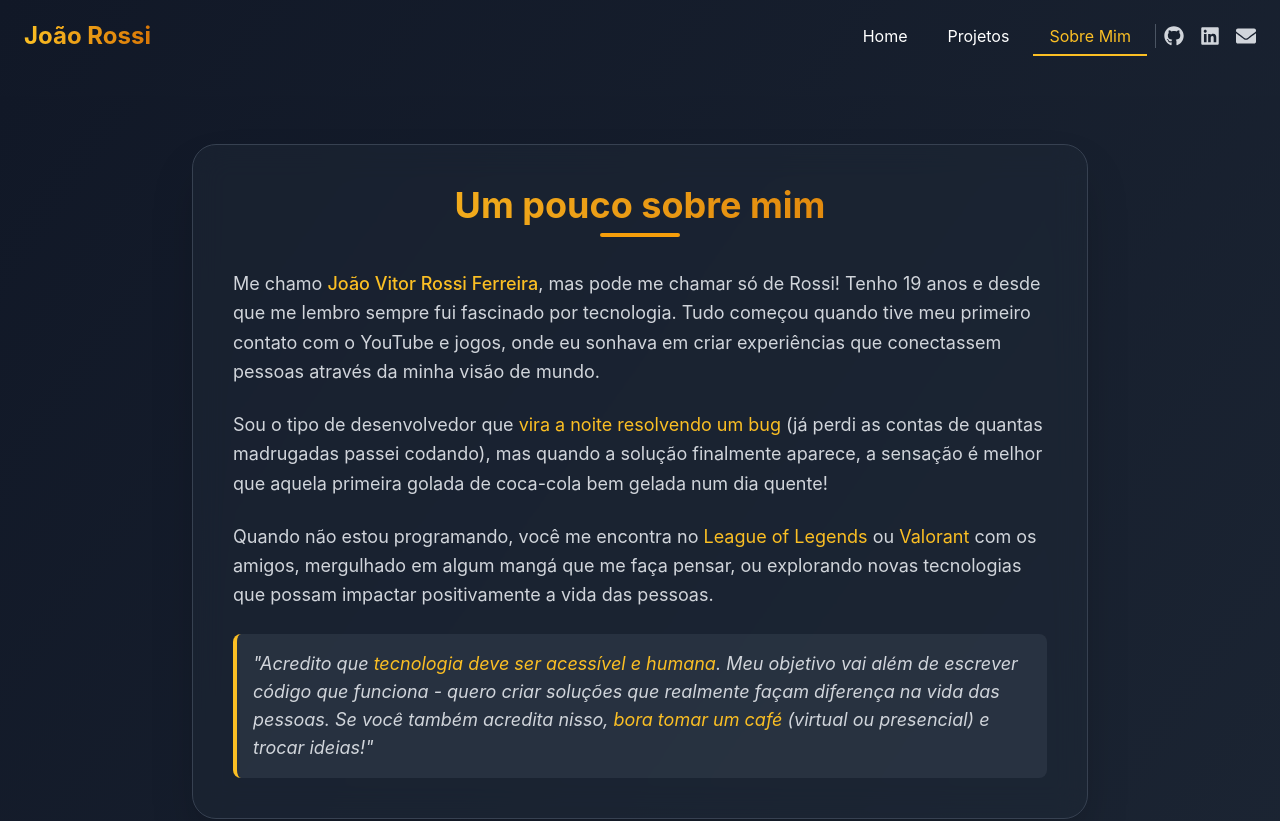
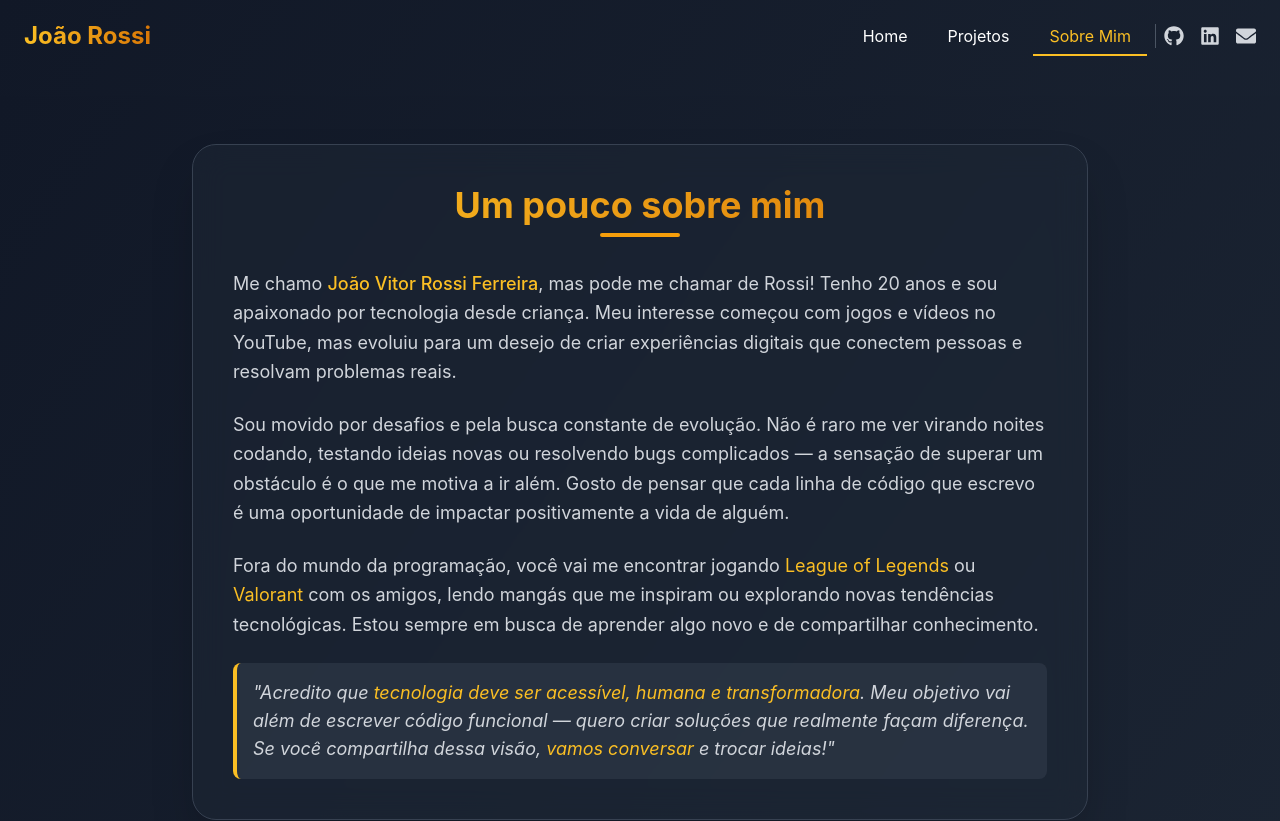
Before and after one commit to joaorossiferreira/Portfolio, a React (Create React App) app: page /sobre-mim in a window 1280 px wide. Shown: the top 821 px of the page. Built offline with nearby package versions, Linux system fonts and the light colour scheme.

Commit message:
Atualização portfolio 4 semestre

```diff
--- a/src/components/SobreMim.js
+++ b/src/components/SobreMim.js
@@ -14,20 +14,20 @@ const SobreMim = () => {
 
         <div className="space-y-6 text-gray-300">
           <p className="text-lg leading-relaxed">
-            Me chamo <span className="text-amber-400 font-medium">João Vitor Rossi Ferreira</span>, mas pode me chamar só de Rossi! Tenho 19 anos e desde que me lembro sempre fui fascinado por tecnologia. Tudo começou quando tive meu primeiro contato com o YouTube e jogos, onde eu sonhava em criar experiências que conectassem pessoas através da minha visão de mundo.
+            Me chamo <span className="text-amber-400 font-medium">João Vitor Rossi Ferreira</span>, mas pode me chamar de Rossi! Tenho 20 anos e sou apaixonado por tecnologia desde criança. Meu interesse começou com jogos e vídeos no YouTube, mas evoluiu para um desejo de criar experiências digitais que conectem pessoas e resolvam problemas reais.
           </p>
 
           <p className="text-lg leading-relaxed">
-            Sou o tipo de desenvolvedor que <span className="text-amber-400">vira a noite resolvendo um bug</span> (já perdi as contas de quantas madrugadas passei codando), mas quando a solução finalmente aparece, a sensação é melhor que aquela primeira golada de coca-cola bem gelada num dia quente!
+            Sou movido por desafios e pela busca constante de evolução. Não é raro me ver virando noites codando, testando ideias novas ou resolvendo bugs complicados — a sensação de superar um obstáculo é o que me motiva a ir além. Gosto de pensar que cada linha de código que escrevo é uma oportunidade de impactar positivamente a vida de alguém.
           </p>
 
           <p className="text-lg leading-relaxed">
-            Quando não estou programando, você me encontra no <span className="text-amber-400">League of Legends</span> ou <span className="text-amber-400">Valorant</span> com os amigos, mergulhado em algum mangá que me faça pensar, ou explorando novas tecnologias que possam impactar positivamente a vida das pessoas.
+            Fora do mundo da programação, você vai me encontrar jogando <span className="text-amber-400">League of Legends</span> ou <span className="text-amber-400">Valorant</span> com os amigos, lendo mangás que me inspiram ou explorando novas tendências tecnológicas. Estou sempre em busca de aprender algo novo e de compartilhar conhecimento.
           </p>
 
           <div className="p-4 bg-gray-700/50 rounded-lg border-l-4 border-amber-400">
             <p className="text-lg italic">
-              "Acredito que <span className="text-amber-400">tecnologia deve ser acessível e humana</span>. Meu objetivo vai além de escrever código que funciona - quero criar soluções que realmente façam diferença na vida das pessoas. Se você também acredita nisso, <span className="text-amber-400">bora tomar um café</span> (virtual ou presencial) e trocar ideias!"
+              "Acredito que <span className="text-amber-400">tecnologia deve ser acessível, humana e transformadora</span>. Meu objetivo vai além de escrever código funcional — quero criar soluções que realmente façam diferença. Se você compartilha dessa visão, <span className="text-amber-400">vamos conversar</span> e trocar ideias!"
             </p>
           </div>
         </div>
```
